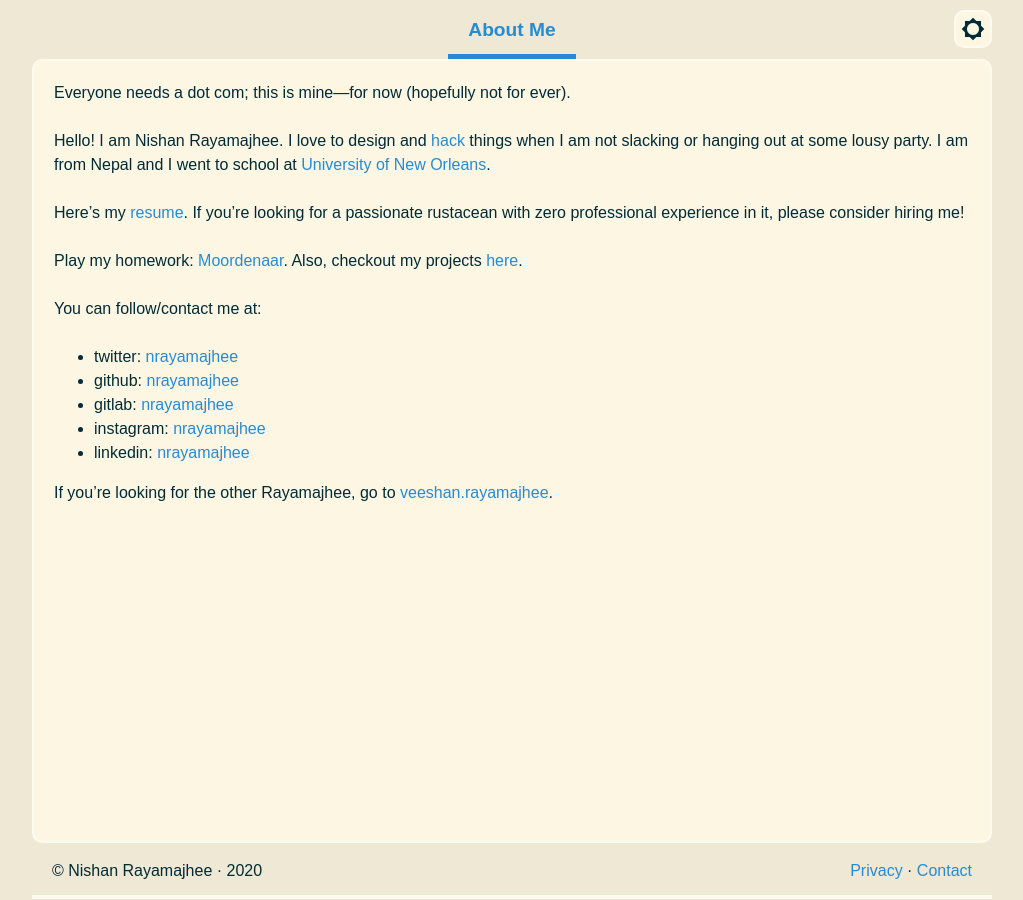
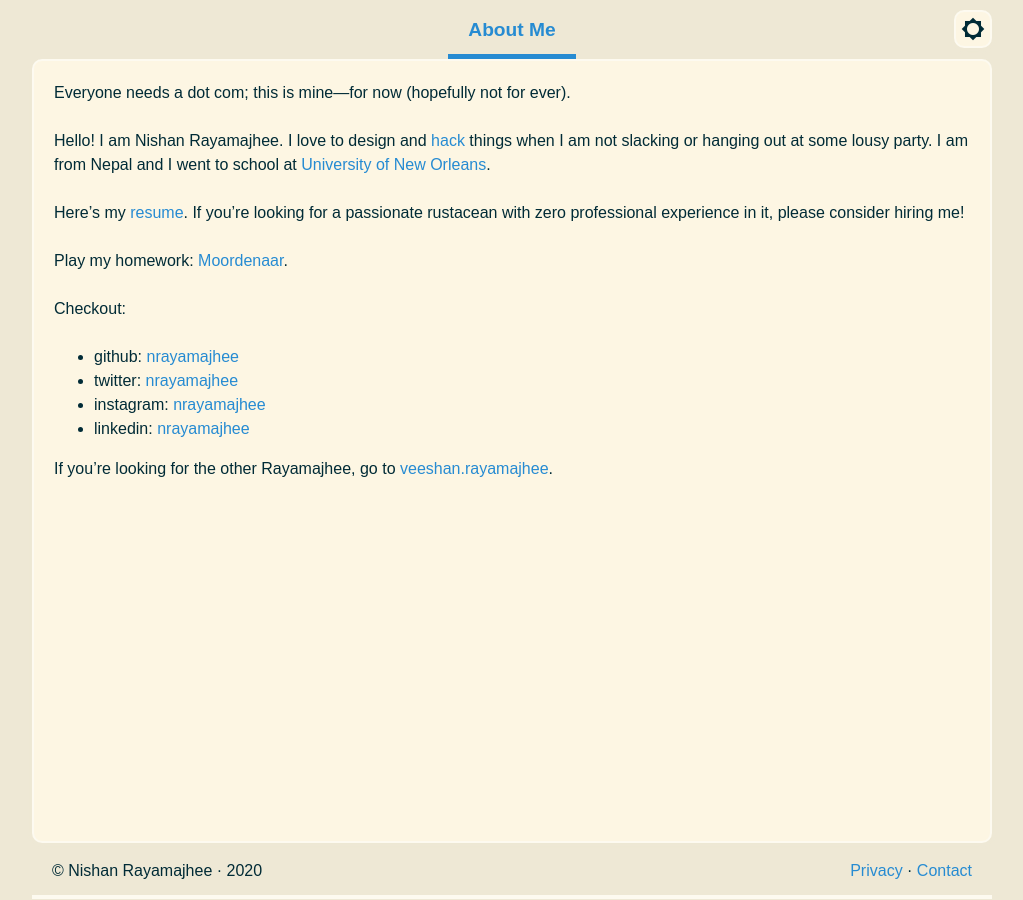
Before and after one commit to nrayamajhee/nrayamajhee.github.io, a Jekyll site: the page built from pages/about.md, in a window 1280 px wide. Shown: the whole page, without its empty margins (128-1151 px from the left). Built offline with Jekyll 4.4.1, drawn with Linux system fonts in a browser that asks for light colours; comment, search, counter and statistics services are not loaded.

Commit message:
Update about.md

```diff
--- a/pages/about.md
+++ b/pages/about.md
@@ -13,13 +13,12 @@ I am from Nepal and I went to school at [University of New Orleans](http://www.u
 
 Here's my [resume]({{ site.url }}/resume). If you're looking for a passionate rustacean with zero professional experience in it, please consider hiring me!
 
-Play my homework: [Moordenaar]({{ site.url }}/Moordenaar/). Also, checkout my projects [here]({{site.url}}/projects).
+Play my homework: [Moordenaar]({{ site.url }}/Moordenaar/).
 
-You can follow/contact me at:
+Checkout:
 
+- github: [{{ site.username }}](https://github.com/{{ site.username }})
 - twitter: [{{ site.username }}](https://twitter.com/{{ site.username }})
-- github: [{{ site.username }}](https://github.com/{{ site.username }})
-- gitlab: [{{ site.username }}](https://gitlab.com/{{ site.username }})
 - instagram: [{{ site.username }}](https://instagram.com/{{ site.username }})
 - linkedin: [{{ site.username }}](https://www.linkedin.com/in/{{ site.username }})
 
```
